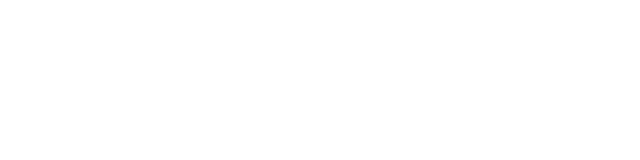
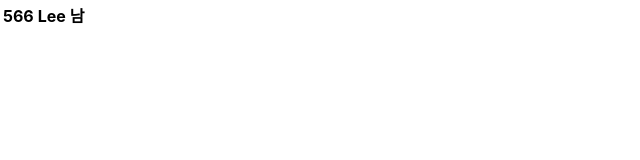
Before and after one commit to SeungJunLee-01/university, a React (Create React App) app in the folder front/tumb/: page /Students/application in a window 1280 px wide. Before the commit this address had no page. Shown: the top 160 px of the page, without its empty margins (0-640 px from the left). Built offline with nearby package versions, Linux system fonts and the light colour scheme.

Commit message:
파일 시작 대문자로 변경

```diff
--- a/front/tumb/src/App.js
+++ b/front/tumb/src/App.js
@@ -1,7 +1,8 @@
 import { Routes, Route, Link, useNavigate, BrowserRouter } from 'react-router-dom';
 import Log_in from './Pages/Log_in';
 import Sign_up from './Pages/sign_up';
-import Profile from './Pages/students/profile';
+import Profile from './Pages/Students/Profile';
+import Application from './Pages/Students/Application';
 
 const App = () => {
 
@@ -11,7 +12,8 @@ const App = () => {
             <Routes>
                 <Route path='/' element={<Log_in/>}/>
                 <Route path='/sign_up' element={<Sign_up/>}/>
-                <Route path='/students/profile' element={<Profile/>}/>
+                <Route path='/Students/profile' element={<Profile/>}/>
+                <Route path='/Students/application' element={<Application/>}/>
             </Routes>
           </BrowserRouter>
         </div>
--- /dev/null
+++ b/front/tumb/src/Pages/students/Application.jsx
@@ -0,0 +1,23 @@
+import React, { useState } from 'react';
+
+const Application = () => {
+    const {stu_num, stu_name, stu_gen} = {stu_num: 566, stu_name: 'Lee', stu_gen: '남'};
+    const sub_num = '11111-11'
+
+    return(
+        <div>
+            <table>
+                <th>{stu_num}</th>
+                <th>{stu_name}</th>
+                <th>{stu_gen}</th>
+            </table>
+
+            <div>
+
+            </div>
+        </div>
+
+    );
+};
+
+export default Application;
--- a/front/tumb/src/Pages/students/profile.jsx
+++ b/front/tumb/src/Pages/students/profile.jsx
@@ -1,7 +1,15 @@
 import React from "react";
 import { useNavigate } from 'react-router-dom'
 
-const profile = () => { //학번, 한글성명, 주민번호 앞자리, 성별, 소속학과, 학년, 학적상태(재학, 휴학, 자퇴)
+const Profile = () => {
+
+    const navigate = useNavigate();
+
+    const app_link = () => {
+        navigate('/students/Application');
+    }
+
+    //학번, 한글성명, 주민번호 앞자리, 성별, 소속학과, 학년, 학적상태(재학, 휴학, 자퇴)
     const {stu_num, stu_name, stu_per, stu_gen, stu_aff, stu_grade, stu_state}
      = {stu_num: 566, stu_name: 'Lee', stu_per: 111111, stu_gen: '남', stu_aff: '컴공', stu_grade: 3, stu_state: '재학'};
 
@@ -20,10 +28,10 @@ const profile = () => { //학번, 한글성명, 주민번호 앞자리, 성별,
                     <th>{stu_state}</th>
                 </tr>
             </table>
-
+            <button className='application_button' onClick={app_link}>수강신청</button>
         </div>
 
     );
 };
 
-export default profile;
+export default Profile;
```
